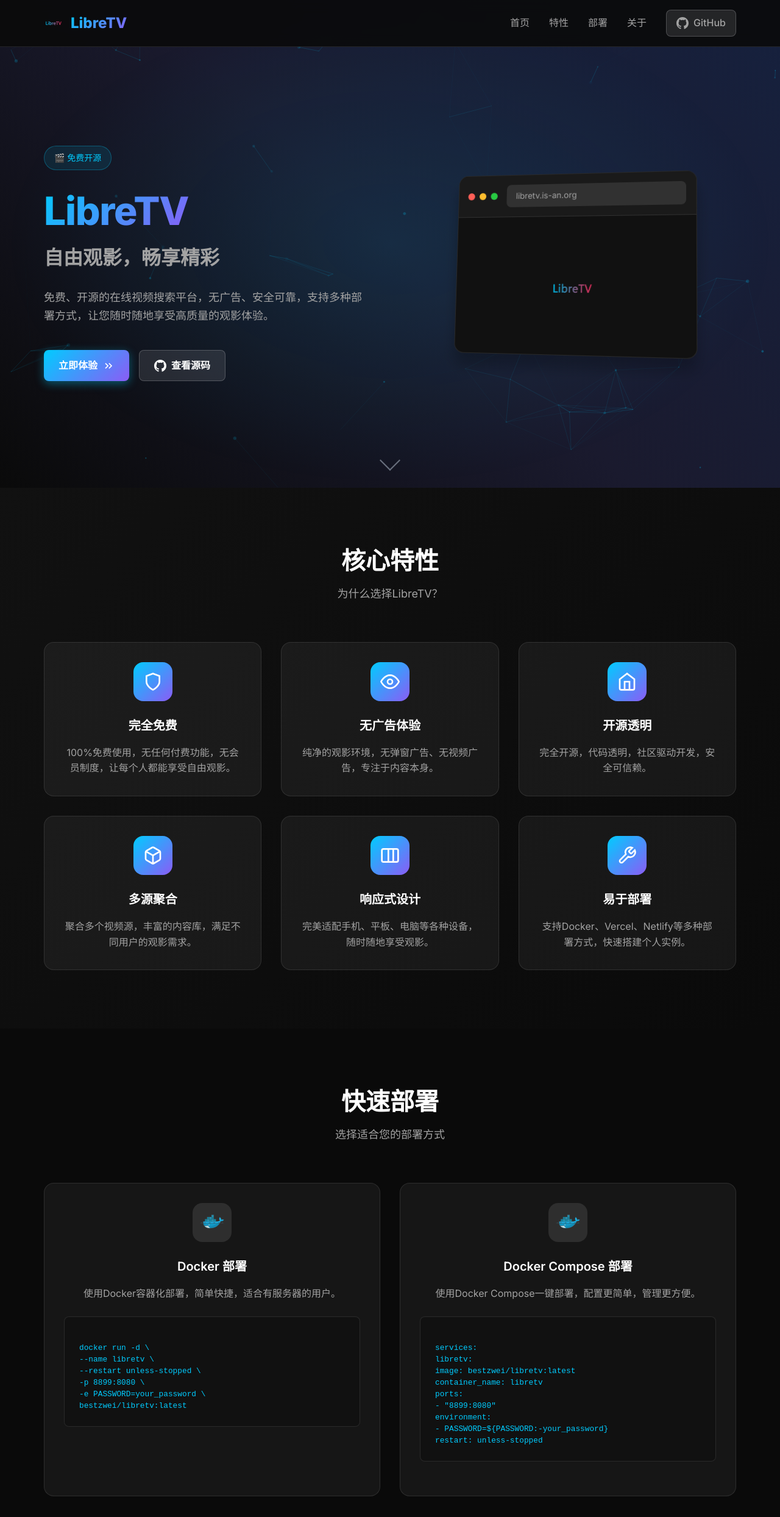
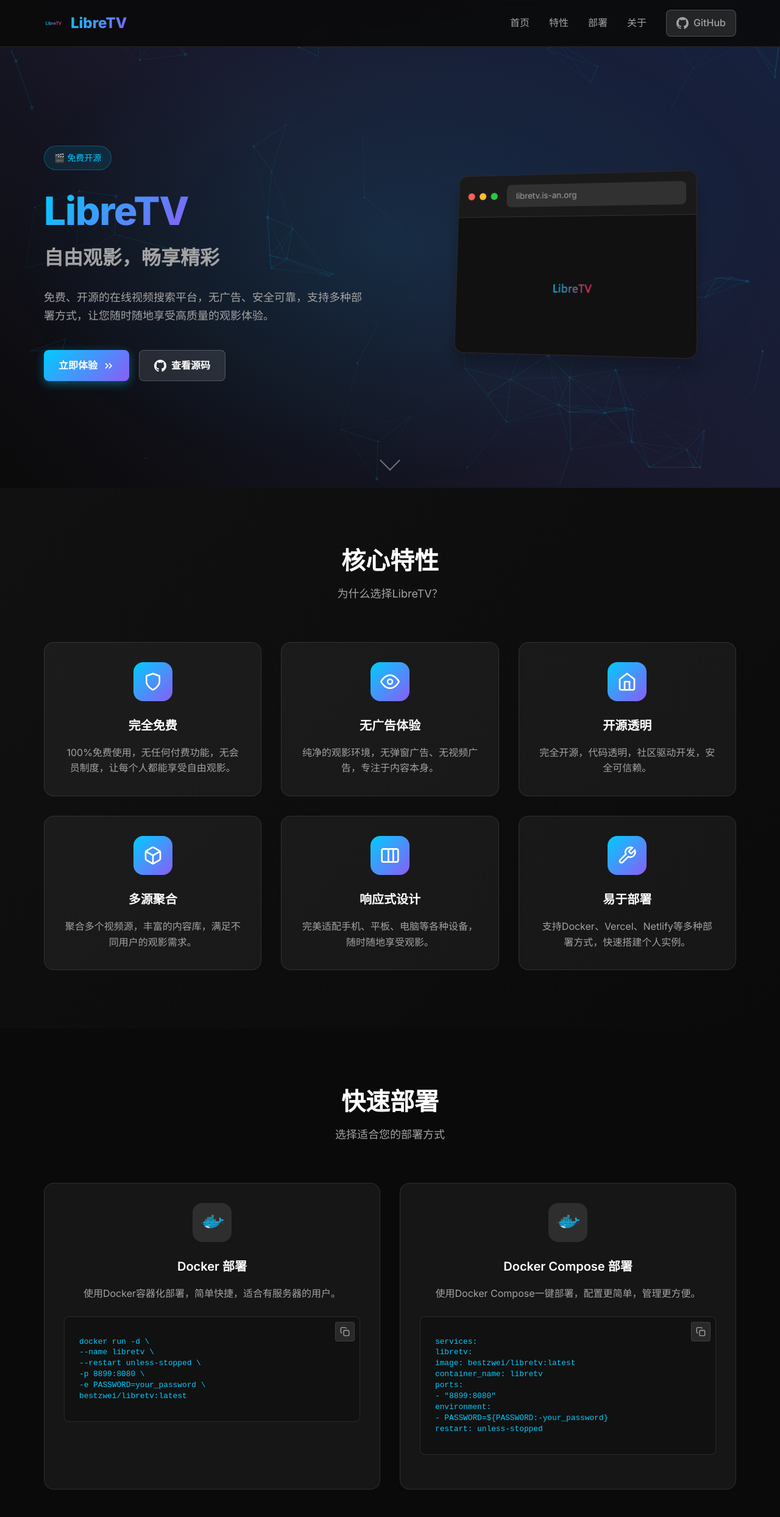
Before and after one commit to hst1189/abc-product-portal, a website: page index.html in a window 1280 px wide. Shown: the top 2488 px of the page at 61% size. Drawn offline with nearby package versions, Linux system fonts and the light colour scheme; no server answers; animation ran at ten frames a second.

Commit message:
Add copy code buttons for Docker deployment instructions; enhance styling for better usability

```diff
--- a/index.html
+++ b/index.html
@@ -211,6 +211,12 @@
                     <h3 class="deployment-title">Docker 部署</h3>
                     <p class="deployment-description">使用Docker容器化部署，简单快捷，适合有服务器的用户。</p>                    <div class="deployment-code">
                         <code>docker run -d \<br>  --name libretv \<br>  --restart unless-stopped \<br>  -p 8899:8080 \<br>  -e PASSWORD=your_password \<br>  bestzwei/libretv:latest</code>
+                        <button class="copy-btn" title="复制代码" aria-label="复制代码">
+                            <svg viewBox="0 0 24 24" fill="none" stroke="currentColor" stroke-width="2">
+                                <rect x="9" y="9" width="13" height="13" rx="2" ry="2"></rect>
+                                <path d="M5 15H4a2 2 0 01-2-2V4a2 2 0 012-2h9a2 2 0 012 2v1"></path>
+                            </svg>
+                        </button>
                     </div>
                 </div>
                 <div class="deployment-card deployment-card-wide" data-aos="fade-up" data-aos-delay="400">
@@ -220,6 +226,12 @@
                     <h3 class="deployment-title">Docker Compose 部署</h3>
                     <p class="deployment-description">使用Docker Compose一键部署，配置更简单，管理更方便。</p>                    <div class="deployment-code">
                         <code>services:<br>  libretv:<br>    image: bestzwei/libretv:latest<br>    container_name: libretv<br>    ports:<br>      - "8899:8080"<br>    environment:<br>      - PASSWORD=${PASSWORD:-your_password}<br>    restart: unless-stopped</code>
+                        <button class="copy-btn" title="复制代码" aria-label="复制代码">
+                            <svg viewBox="0 0 24 24" fill="none" stroke="currentColor" stroke-width="2">
+                                <rect x="9" y="9" width="13" height="13" rx="2" ry="2"></rect>
+                                <path d="M5 15H4a2 2 0 01-2-2V4a2 2 0 012-2h9a2 2 0 012 2v1"></path>
+                            </svg>
+                        </button>
                     </div>
                 </div>
             </div>
--- a/scripts/main.js
+++ b/scripts/main.js
@@ -19,10 +19,8 @@
     if (typeof AOS !== 'undefined') {
         AOS.init({
             duration: 800,
-            easing: 'ease-out-cubic',
-            once: true,
-            offset: 100,
-            delay: 0
+            easing: 'ease-in-out',
+            once: true
         });
     }
 });
@@ -33,7 +31,7 @@
         particlesJS('particles-js', {
             particles: {
                 number: {
-                    value: 50,
+                    value: 80,
                     density: {
                         enable: true,
                         value_area: 800
@@ -43,31 +41,15 @@
                     value: '#00ccff'
                 },
                 shape: {
-                    type: 'circle',
-                    stroke: {
-                        width: 0,
-                        color: '#000000'
-                    }
+                    type: 'circle'
                 },
                 opacity: {
-                    value: 0.3,
-                    random: true,
-                    animation: {
-                        enable: true,
-                        speed: 1,
-                        opacity_min: 0.1,
-                        sync: false
-                    }
+                    value: 0.2,
+                    random: true
                 },
                 size: {
                     value: 3,
-                    random: true,
-                    animation: {
-                        enable: true,
-                        speed: 2,
-                        size_min: 0.1,
-                        sync: false
-                    }
+                    random: true
                 },
                 line_linked: {
                     enable: true,
@@ -80,15 +62,8 @@
                     enable: true,
                     speed: 2,
                     direction: 'none',
-                    random: false,
-                    straight: false,
-                    out_mode: 'out',
-                    bounce: false,
-                    attract: {
-                        enable: false,
-                        rotateX: 600,
-                        rotateY: 1200
-                    }
+                    random: true,
+                    out_mode: 'out'
                 }
             },
             interactivity: {
@@ -96,41 +71,15 @@
                 events: {
                     onhover: {
                         enable: true,
-                        mode: 'repulse'
+                        mode: 'grab'
                     },
                     onclick: {
                         enable: true,
                         mode: 'push'
                     },
                     resize: true
-                },
-                modes: {
-                    grab: {
-                        distance: 140,
-                        line_linked: {
-                            opacity: 1
-                        }
-                    },
-                    bubble: {
-                        distance: 400,
-                        size: 40,
-                        duration: 2,
-                        opacity: 8,
-                        speed: 3
-                    },
-                    repulse: {
-                        distance: 100,
-                        duration: 0.4
-                    },
-                    push: {
-                        particles_nb: 4
-                    },
-                    remove: {
-                        particles_nb: 2
-                    }
                 }
-            },
-            retina_detect: true
+            }
         });
     }
 }
@@ -251,7 +200,7 @@
 
     if (backToTopButton) {
         window.addEventListener('scroll', function() {
-            if (window.scrollY > 300) {
+            if (window.scrollY > 500) {
                 backToTopButton.classList.add('visible');
             } else {
                 backToTopButton.classList.remove('visible');
@@ -506,6 +455,45 @@
     });
 }
 
+// Copy code functionality
+document.querySelectorAll('.copy-btn').forEach(button => {
+    button.addEventListener('click', function() {
+        // Find the closest code element
+        const code = this.parentElement.querySelector('code').textContent;
+
+        // Create a textarea element to help with copying
+        const textarea = document.createElement('textarea');
+        textarea.value = code;
+        textarea.style.position = 'fixed';  // Avoid scrolling to bottom
+        document.body.appendChild(textarea);
+        textarea.select();
+
+        try {
+            // Execute copy command
+            document.execCommand('copy');
+
+            // Visual feedback that copy was successful
+            this.classList.add('copied');
+
+            // Change the SVG to a checkmark temporarily
+            const originalSVG = this.innerHTML;
+            this.innerHTML = `<svg viewBox="0 0 24 24" fill="none" stroke="currentColor" stroke-width="2">
+                <polyline points="20 6 9 17 4 12"></polyline>
+            </svg>`;
+
+            // Revert back after 2 seconds
+            setTimeout(() => {
+                this.classList.remove('copied');
+                this.innerHTML = originalSVG;
+            }, 2000);
+        } catch (err) {
+            console.error('Failed to copy text: ', err);
+        }
+
+        document.body.removeChild(textarea);
+    });
+});
+
 // Export functions for external use
 window.LibreTVPortal = {
     initParticles,
@@ -519,3 +507,15 @@
     throttle,
     createObserver
 };
+window.LibreTVPortal = {
+    initParticles,
+    initNavigation,
+    initScrollAnimations,
+    initCounters,
+    initBackToTop,
+    initSmoothScroll,
+    initLazyLoad,
+    debounce,
+    throttle,
+    createObserver
+};
--- a/styles/main.css
+++ b/styles/main.css
@@ -579,8 +579,45 @@
     text-align: left;
     white-space: pre-line;
     line-height: 1.4;
-    padding: 1.5rem;
+    padding: 2rem 1.5rem; /* Increased vertical padding from 1.5rem to 2rem */
     font-size: 0.8rem;
+    display: flex;
+    align-items: center; /* Center content vertically */
+    min-height: 160px; /* Ensure consistent height */
+    position: relative; /* Added for copy button positioning */
+}
+
+.copy-btn {
+    position: absolute;
+    top: 0.5rem;
+    right: 0.5rem;
+    background: rgba(255, 255, 255, 0.1);
+    border: 1px solid var(--border-color);
+    border-radius: 0.25rem;
+    width: 2rem;
+    height: 2rem;
+    display: flex;
+    align-items: center;
+    justify-content: center;
+    cursor: pointer;
+    transition: all var(--transition-normal);
+    color: var(--text-secondary);
+}
+
+.copy-btn:hover {
+    background: var(--primary-color);
+    color: white;
+    transform: translateY(-2px);
+}
+
+.copy-btn svg {
+    width: 1rem;
+    height: 1rem;
+}
+
+.copy-btn.copied {
+    background: var(--accent-color);
+    color: white;
 }
 
 .deployment-icon {
@@ -1094,7 +1131,8 @@
 
     .deployment-card-wide .deployment-code {
         font-size: 0.75rem;
-        padding: 1rem;
+        padding: 1.5rem 1rem; /* Also adjust for mobile */
+        min-height: 120px;
     }
 
     .deployment-grid {
@@ -1153,8 +1191,9 @@
 
     .deployment-card-wide .deployment-code {
         font-size: 0.7rem;
-        padding: 0.75rem;
+        padding: 1.25rem 0.75rem; /* Adjust for smaller screens */
         line-height: 1.3;
+        min-height: 100px;
     }
 
     .stats-grid {
```
Also changed, not shown: assets/logo-横.png (added).
